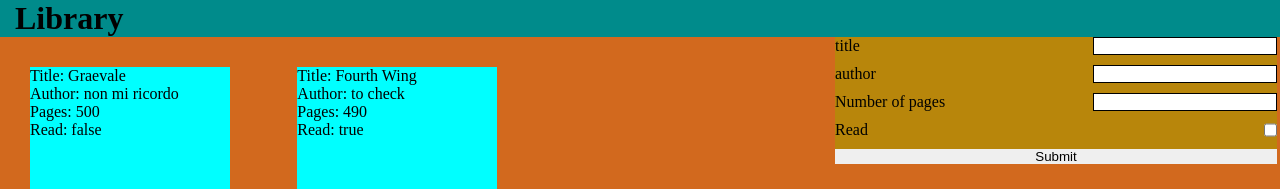
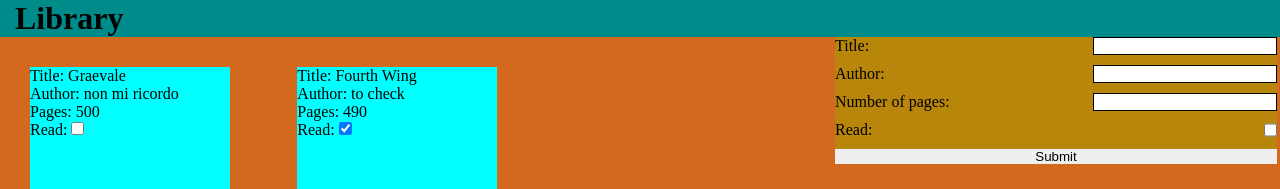
Before and after one commit to MarcielloJumpingFrogg/javaScript, a plain HTML site: page theOdinProject/library/index.html in a window 1280 px wide. Shown: the top 189 px of the page. Drawn offline with Linux system fonts and the light colour scheme.

Commit message:
late and sleepy

```diff
--- a/theOdinProject/library/index.html
+++ b/theOdinProject/library/index.html
@@ -21,19 +21,19 @@
         <div id="newBook" class="newBook">
         <form action="/submit" id="formNewBook" >
             <div>
-                <label for="title">title</label>
-                <input type="text" name="title" id="title">
+                <label for="title">Title: </label>
+                <input type="text" name="title" id="title" autocomplete="off">
             </div>
             <div>
-                <label for="author">author</label>
-                <input type="text" name="author" id="author">
+                <label for="author">Author: </label>
+                <input type="text" name="author" id="author" autocomplete="off">
             </div>
             <div>
-                <label for="pages">Number of pages</label>
-                <input type="number" name="pages" id="pages">
+                <label for="pages">Number of pages: </label>
+                <input type="number" name="pages" id="pages" autocomplete="off">
             </div>
             <div>
-                <label for="read">Read</label>
+                <label for="read">Read: </label>
                 <input type="checkbox" name="read" id="read">
             </div>
             <!-- <div>
--- a/theOdinProject/library/index.js
+++ b/theOdinProject/library/index.js
@@ -39,7 +39,6 @@ form.addEventListener('submit', (e) => {        // takes the input inside the fo
 
     /* console.log(Object.values(newBook)[3]) */
     const key = Object.keys(newBook)[3];
-    console.log(key)
     if (newBook[key] === 'on')
     {
         newBook[key] = true;
@@ -92,15 +91,54 @@ function construct()
         const children = lib.querySelectorAll('.book')[counter].children;   //selects the right book from the library
 
         Object.keys(children).forEach(e => {        //for each 'key' (=title, author...) add to the innertext the actual value of the book
-            children[e].innerText += Object.values(element)[e]
+            if(children[e].innerHTML == `Read:&nbsp;`)      //creates and assigns the correct value for the checkbox "read: "
+            {
+                const check = document.createElement('INPUT')
+                check.setAttribute('type', 'checkbox')
+                check.classList.add('checkbox')
+
+                if(Object.values(element)[e])
+                {
+                    check.checked = true;
+                }
+                else
+                {
+                    check.checked = false;
+                }
+                children[e].appendChild(check);
+            }
+            else
+            {
+                children[e].innerText += Object.values(element)[e]
+            }
+            library[counter].id = generateId();
+            console.log(library)
         })
 
         counter ++;
     }
 
-    library.forEach(element => {
+
+function generateId()
+{
+    let uuid = self.crypto.randomUUID()
+    console.log('uuid = ' + uuid)
+    return uuid;
+}
 
 
 
 
-});}
+
+let checkboxes = document.querySelectorAll('.checkbox')
+console.log(checkboxes[0].parentNode.parentElement)
+
+checkboxes.forEach(checkbox => {
+    checkbox.addEventListener('change', e => {
+        const test = checkbox.closest('.library')
+        console.log('funziona ' + this )
+    })
+});
+
+
+}
```
